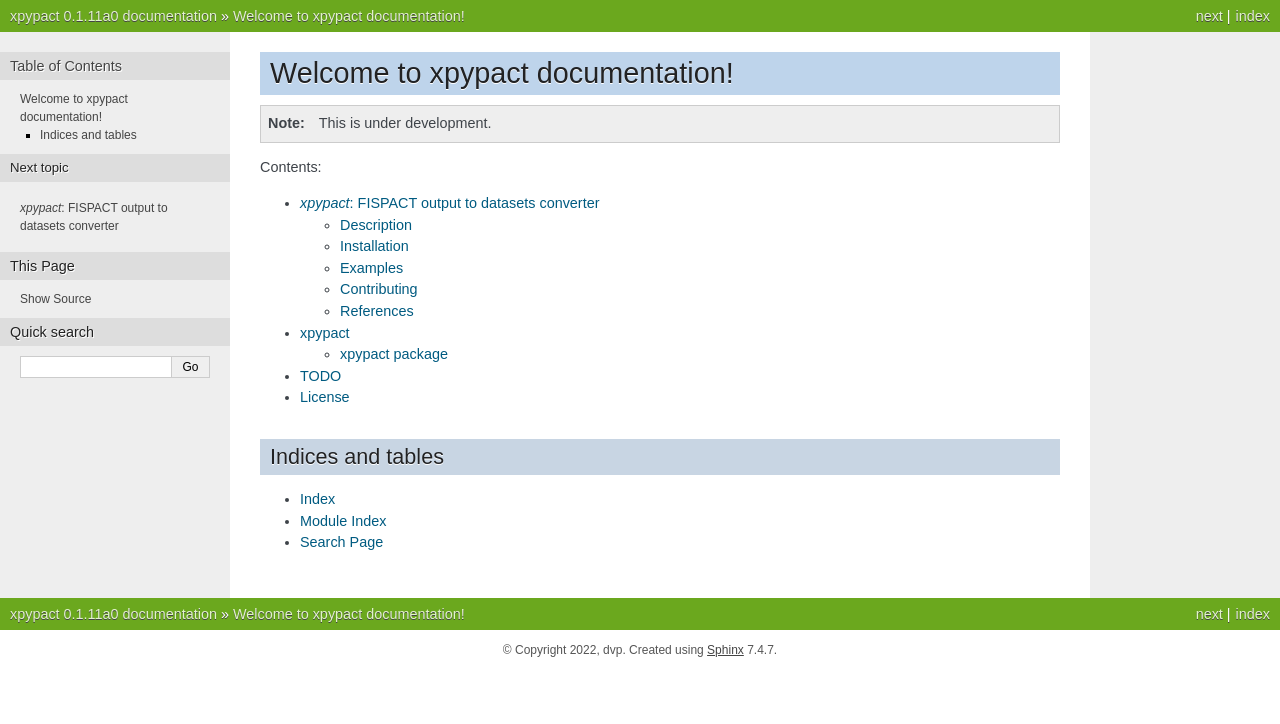
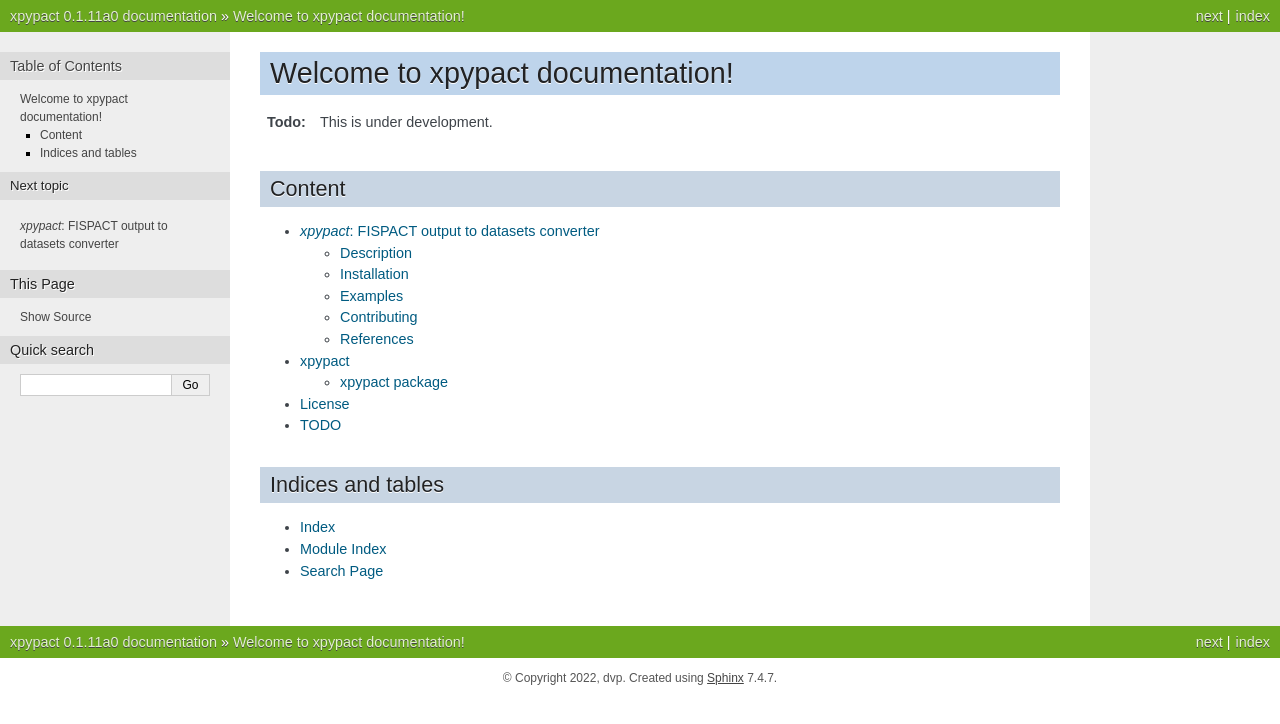
Before and after one commit to MC-kit/xpypact, a Sphinx documentation site: the page built from docs/source/index.rst, in a window 1280 px wide. Shown: the top 724 px of the page. Built offline with Sphinx 7.4.7, drawn with Linux system fonts in a browser that asks for light colours; the version number is read from the project's files by our own code; part of the change alters nothing that is shown.

```diff
--- a/docs/source/conf.py
+++ b/docs/source/conf.py
@@ -45,6 +45,8 @@ release = mckit_nuclides.__version__
 extensions: List[str] = [
     "sphinx.ext.autodoc",
     "sphinx.ext.coverage",
+    "sphinx.ext.mathjax",
+    "sphinx.ext.ifconfig",
     "sphinx.ext.doctest",
     "sphinx.ext.duration",
     "sphinx.ext.extlinks",
--- a/docs/source/index.rst
+++ b/docs/source/index.rst
@@ -1,23 +1,21 @@
-.. xpypact documentation master file, created by
-   sphinx-quickstart on Sun Feb 13 00:58:06 2022.
-   You can adapt this file completely to your liking, but it should at least
-   contain the root `toctree` directive.
-
 =================================
 Welcome to xpypact documentation!
 =================================
 
-.. note::
+.. todo::
    This is under development.
+
+Content
+=======
 
 .. toctree::
    :maxdepth: 2
-   :caption: Contents:
 
    readme
    modules
+   license
    todo
-   license
+
 
 
 Indices and tables
```
Also changed, not shown: 3 other files.
